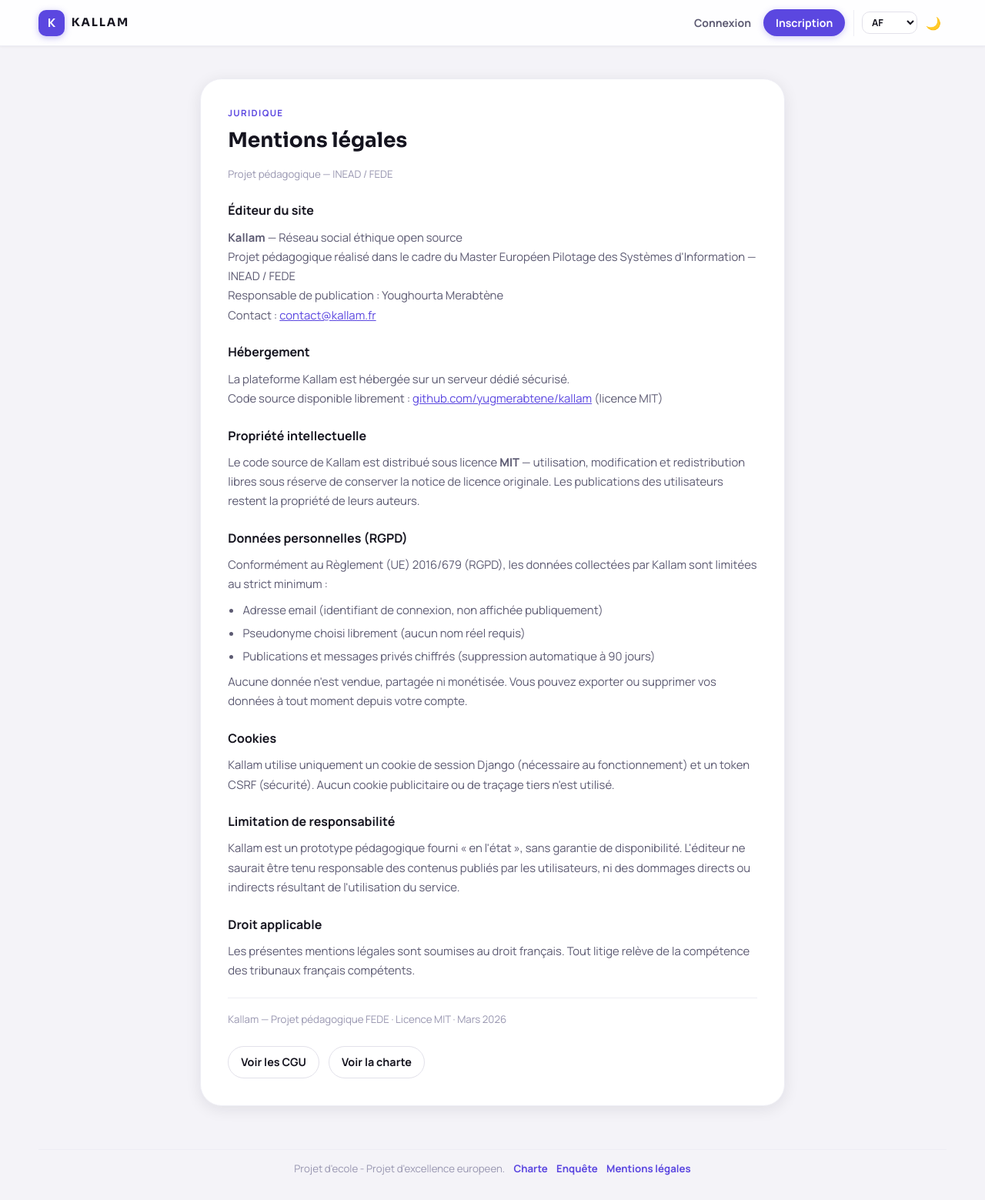
After one commit to yugmerabtene/kallam, a Django app: template templates/accounts/mentions_legales.html in a window 1280 px wide. The commit adds this page. Shown: the whole page at 77% size. Run offline with Django 5.2, Linux system fonts and the light colour scheme; the template is opened without the code that fills it, so the values that code supplies are empty.

Commit message:
feat(legal): ajouter la page /mentions-legales/ et corriger le lien du footer

```diff
--- a/apps/accounts/urls.py
+++ b/apps/accounts/urls.py
@@ -1,6 +1,6 @@
 from django.urls import path
 
-from apps.governance.views import byod_view, cgu_view, charter_view, metrics_view, survey_summary_view, survey_view, trust_view, trusted_feed_view
+from apps.governance.views import byod_view, cgu_view, charter_view, mentions_legales_view, metrics_view, survey_summary_view, survey_view, trust_view, trusted_feed_view
 from apps.messaging.views import conversation_view, inbox_view, start_conversation_view
 from apps.moderation.views import moderation_action_view, moderation_log_view, moderation_view
 from apps.posts.views import home_view, post_action_view, post_detail_view
@@ -51,4 +51,5 @@ urlpatterns = [
     path("byod/", byod_view, name="byod"),
     path("metriques/", metrics_view, name="metrics"),
     path("cgu/", cgu_view, name="cgu"),
+    path("mentions-legales/", mentions_legales_view, name="mentions_legales"),
 ]
--- a/apps/governance/views.py
+++ b/apps/governance/views.py
@@ -43,6 +43,12 @@ def charter_view(request):
 def cgu_view(request):
     """Conditions Générales d'Utilisation — page publique."""
     return render(request, "accounts/cgu.html")
+
+
+@require_http_methods(["GET"])
+def mentions_legales_view(request):
+    """Mentions légales — page publique."""
+    return render(request, "accounts/mentions_legales.html")
 
 
 @login_required
--- a/templates/accounts/base.html
+++ b/templates/accounts/base.html
@@ -76,7 +76,7 @@
       <p>Projet d'ecole - Projet d'excellence europeen.</p>
       <a href="{% url 'accounts:charter' %}">Charte</a>
       <a href="{% url 'accounts:survey' %}">Enquête</a>
-      <a href="/mentions-legales/">Mentions légales</a>
+      <a href="{% url 'accounts:mentions_legales' %}">Mentions légales</a>
     </div>
   </footer>
 
--- /dev/null
+++ b/templates/accounts/mentions_legales.html
@@ -0,0 +1,93 @@
+{% extends "accounts/base.html" %}
+{% load i18n %}
+
+{% block title %}{% trans "Mentions légales" %} - Kallam{% endblock %}
+{% block body_class %}x-theme auth-page{% endblock %}
+
+{% block content %}
+<section class="auth-shell" style="grid-template-columns:1fr;max-width:760px;margin:0 auto">
+  <div class="auth-card animate-scale-in">
+    <p class="eyebrow">{% trans "Juridique" %}</p>
+    <h2 style="font-family:'Sora',sans-serif;margin-bottom:0.4rem">{% trans "Mentions légales" %}</h2>
+    <p style="font-size:0.83rem;color:var(--text-3);margin-bottom:1.5rem">{% trans "Projet pédagogique — INEAD / FEDE" %}</p>
+
+    <div style="display:grid;gap:1.4rem;font-size:0.93rem;line-height:1.7;color:var(--text-2)">
+
+      <section>
+        <h3 style="color:var(--text);font-size:1rem;margin:0 0 0.5rem">{% trans "Éditeur du site" %}</h3>
+        <p style="margin:0">
+          <strong>Kallam</strong> — Réseau social éthique open source<br>
+          Projet pédagogique réalisé dans le cadre du Master Européen Pilotage des Systèmes d'Information — INEAD / FEDE<br>
+          Responsable de publication : Youghourta Merabtène<br>
+          Contact : <a href="mailto:contact@kallam.fr" style="color:var(--accent)">contact@kallam.fr</a>
+        </p>
+      </section>
+
+      <section>
+        <h3 style="color:var(--text);font-size:1rem;margin:0 0 0.5rem">{% trans "Hébergement" %}</h3>
+        <p style="margin:0">
+          La plateforme Kallam est hébergée sur un serveur dédié sécurisé.<br>
+          Code source disponible librement : <a href="https://github.com/yugmerabtene/kallam" target="_blank" rel="noopener noreferrer" style="color:var(--accent)">github.com/yugmerabtene/kallam</a> (licence MIT)
+        </p>
+      </section>
+
+      <section>
+        <h3 style="color:var(--text);font-size:1rem;margin:0 0 0.5rem">{% trans "Propriété intellectuelle" %}</h3>
+        <p style="margin:0">
+          Le code source de Kallam est distribué sous licence <strong>MIT</strong> — utilisation, modification et redistribution libres sous réserve de conserver la notice de licence originale.
+          Les publications des utilisateurs restent la propriété de leurs auteurs.
+        </p>
+      </section>
+
+      <section>
+        <h3 style="color:var(--text);font-size:1rem;margin:0 0 0.5rem">{% trans "Données personnelles (RGPD)" %}</h3>
+        <p style="margin:0 0 0.5rem">
+          Conformément au Règlement (UE) 2016/679 (RGPD), les données collectées par Kallam sont limitées au strict minimum :
+        </p>
+        <ul style="margin:0;padding-left:1.2rem;display:grid;gap:0.3rem">
+          <li>Adresse email (identifiant de connexion, non affichée publiquement)</li>
+          <li>Pseudonyme choisi librement (aucun nom réel requis)</li>
+          <li>Publications et messages privés chiffrés (suppression automatique à 90 jours)</li>
+        </ul>
+        <p style="margin:0.5rem 0 0">
+          Aucune donnée n'est vendue, partagée ni monétisée. Vous pouvez exporter ou supprimer vos données à tout moment depuis votre compte.
+        </p>
+      </section>
+
+      <section>
+        <h3 style="color:var(--text);font-size:1rem;margin:0 0 0.5rem">{% trans "Cookies" %}</h3>
+        <p style="margin:0">
+          Kallam utilise uniquement un cookie de session Django (nécessaire au fonctionnement) et un token CSRF (sécurité). Aucun cookie publicitaire ou de traçage tiers n'est utilisé.
+        </p>
+      </section>
+
+      <section>
+        <h3 style="color:var(--text);font-size:1rem;margin:0 0 0.5rem">{% trans "Limitation de responsabilité" %}</h3>
+        <p style="margin:0">
+          Kallam est un prototype pédagogique fourni « en l'état », sans garantie de disponibilité. L'éditeur ne saurait être tenu responsable des contenus publiés par les utilisateurs, ni des dommages directs ou indirects résultant de l'utilisation du service.
+        </p>
+      </section>
+
+      <section>
+        <h3 style="color:var(--text);font-size:1rem;margin:0 0 0.5rem">{% trans "Droit applicable" %}</h3>
+        <p style="margin:0">
+          Les présentes mentions légales sont soumises au droit français. Tout litige relève de la compétence des tribunaux français compétents.
+        </p>
+      </section>
+
+      <div style="border-top:1px solid var(--border-soft);padding-top:1rem;font-size:0.83rem;color:var(--text-3)">
+        <p style="margin:0">Kallam — Projet pédagogique FEDE · Licence MIT · Mars 2026</p>
+      </div>
+    </div>
+
+    <div style="margin-top:1.5rem;display:flex;gap:0.75rem;flex-wrap:wrap">
+      <a href="{% url 'accounts:cgu' %}" class="secondary" style="display:inline-flex;align-items:center;gap:0.4rem;padding:0.55rem 1rem;border-radius:var(--r-full);text-decoration:none;border:1px solid var(--border);font-weight:700;font-size:0.9rem">
+        {% trans "Voir les CGU" %}
+      </a>
+      <a href="{% url 'accounts:charter' %}" class="secondary" style="display:inline-flex;align-items:center;gap:0.4rem;padding:0.55rem 1rem;border-radius:var(--r-full);text-decoration:none;border:1px solid var(--border);font-weight:700;font-size:0.9rem">
+        {% trans "Voir la charte" %}
+      </a>
+    </div>
+  </div>
+</section>
+{% endblock %}
```
